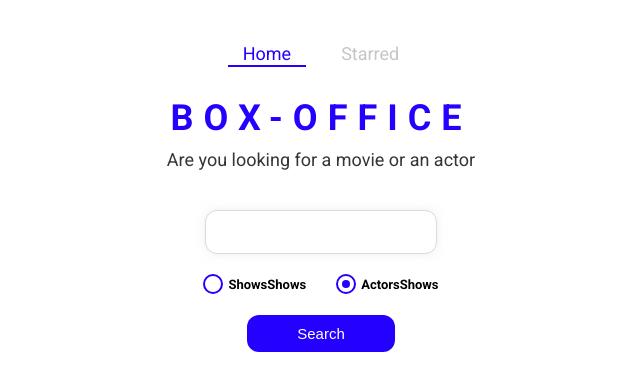
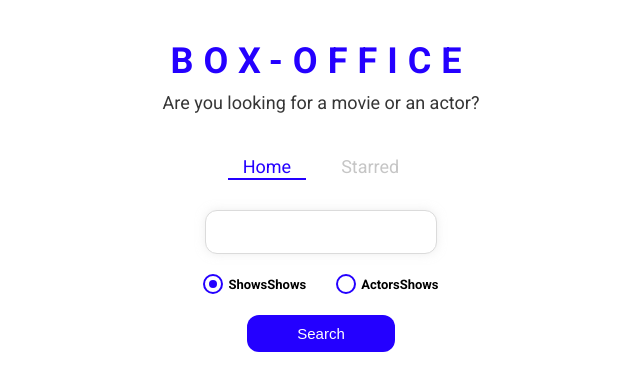
Before and after one commit to ice-cam/box-office-app, a React (Create React App) app: page / in a window 1280 px wide. Shown: the top 390 px of the page, without its empty margins (319-959 px from the left). Built offline with nearby package versions, Linux system fonts and the light colour scheme.

Commit message:
some changes added to the files

```diff
--- a/src/Pages/Show.jsx
+++ b/src/Pages/Show.jsx
@@ -13,9 +13,11 @@ const Show = () => {
   const { showId } = useParams();
   //const { showData, showError } = useShowById(showId);
 
-  const { data: showData, error: showError } = useQuery(['show', showId], () =>
-    getShowById(showId)
-  );
+  const { data: showData, error: showError } = useQuery({
+    queryKey: ['show', showId],
+    queryFn: () => getShowById(showId),
+    refetchOnWindowFocus: false,
+  });
 
   // const navigateTo = useNavigate();
 
--- a/src/Pages/Starred.jsx
+++ b/src/Pages/Starred.jsx
@@ -11,9 +11,9 @@ const Starred = () => {
     queryKey: ['starred', starredShowsIds],
     queryFn: () =>
       getShowsByIds(starredShowsIds).then(result =>
-        result.map(show => {
-          show;
-        })
+        result.map(show => ({
+          show,
+        }))
       ),
 
     refetchOnWindowFocus: false,
--- a/src/components/AppTitle.jsx
+++ b/src/components/AppTitle.jsx
@@ -3,7 +3,7 @@ import styled from 'styled-components';
 export default function AppTitle(props) {
   const {
     title = 'Box-Office',
-    subtitle = 'Are you looking for a movie or an actor',
+    subtitle = 'Are you looking for a movie or an actor?',
   } = props;
 
   return (
--- a/src/components/MainLayout.jsx
+++ b/src/components/MainLayout.jsx
@@ -5,8 +5,8 @@ import Navs from './Navs';
 const MainLayout = () => {
   return (
     <div>
+      <AppTitle />
       <Navs />
-      <AppTitle />
       <Outlet />
     </div>
   );
--- a/src/components/SearchForm.jsx
+++ b/src/components/SearchForm.jsx
@@ -1,10 +1,10 @@
 import { useState } from 'react';
 import { useSearchStr } from '..//lib/useSearchStr';
 import CustomRadio from './CustomRadio';
-import { styled } from 'styled-components';
+import styled from 'styled-components';
 
 const SearchForm = ({ onSearch }) => {
-  const [searchStr, setSearchStr] = useSearchStr('');
+  const [searchStr, setSearchStr] = useSearchStr();
   const [searchOption, setSearchOption] = useState('shows');
 
   const onSearchInputChange = ev => {
@@ -38,7 +38,7 @@ const SearchForm = ({ onSearch }) => {
       <RadiosWrapper>
         <CustomRadio
           label="Shows"
-          name="seach-option"
+          name="search-option"
           value="shows"
           checked={searchOption === 'shows'}
           onChange={onRadioChange}
@@ -46,9 +46,9 @@ const SearchForm = ({ onSearch }) => {
 
         <CustomRadio
           label="Actors"
-          name="seach-option"
-          value="shows"
-          checked={searchOption === 'shows'}
+          name="search-option"
+          value="actors"
+          checked={searchOption === 'actors'}
           onChange={onRadioChange}
         />
       </RadiosWrapper>
--- a/src/components/shows/Details.jsx
+++ b/src/components/shows/Details.jsx
@@ -1,13 +1,13 @@
-import { styled } from 'styled-components';
+import styled from 'styled-components';
 
 const Details = props => {
-  const { status, perimered, network } = props;
+  const { status, permiered, network } = props;
 
   return (
     <DetailsWrapper>
       <p>Status: {status}</p>
       <p>
-        Perimered={perimered} {!!network && `on ${network.name}`}
+        Permiered={permiered} {!!network && `on ${network.name}`}
       </p>
     </DetailsWrapper>
   );
--- a/src/components/shows/Seasons.jsx
+++ b/src/components/shows/Seasons.jsx
@@ -1,11 +1,11 @@
-import { styled } from 'styled-components';
+import styled from 'styled-components';
 
 const Seasons = ({ seasons }) => {
   return (
     <SeasonsWrapper>
       <p>Seasons in total :{seasons.length} </p>
       <p>
-        Episodes in total:
+        Episodes in total:{''}
         {seasons.reduce((sum, season) => sum + season.episodeOrder, 0)}
       </p>
 
@@ -18,7 +18,7 @@ const Seasons = ({ seasons }) => {
             </div>
 
             <div className="right">
-              Aired:
+              Aired:{''}
               <strong>
                 {season.premiereDate} - {season.endDate}
               </strong>
--- a/src/components/shows/ShowCard.jsx
+++ b/src/components/shows/ShowCard.jsx
@@ -1,6 +1,6 @@
-//import { Link } from 'react-router-dom';
+import { Link } from 'react-router-dom';
 import { useRef } from 'react';
-import { styled } from 'styled-components';
+import styled from 'styled-components';
 import { SearchImgWrapper, SearchCard } from '../common/SearchCard';
 import { StarIcon } from '../common/StarIcon';
 
@@ -16,7 +16,7 @@ const ShowCard = ({ name, image, id, summary, onStarMeClick, isStarred }) => {
 
     const starBtnEl = starBtnRef.current;
 
-    if (starBtnEl) return;
+    if (!starBtnEl) return;
 
     if (isStarred) {
       starBtnEl.classList.remove('animate');
@@ -34,16 +34,10 @@ const ShowCard = ({ name, image, id, summary, onStarMeClick, isStarred }) => {
       <p>{summaryStripped}</p>
 
       <ActionSection>
-        <a href={`/show/${id}`} target="_blank" rel="noreferrer">
+        <Link to={`/show/${id}`} target="_blank" rel="noreferrer">
           Read more
-        </a>
-        <StarBtn
-          ref={starBtnRef}
-          type="button"
-          onClick={() => {
-            handleStarClick;
-          }}
-        >
+        </Link>
+        <StarBtn ref={starBtnRef} type="button" onClick={handleStarClick}>
           <StarIcon active={isStarred} />
         </StarBtn>
       </ActionSection>
--- a/src/components/shows/ShowMainData.jsx
+++ b/src/components/shows/ShowMainData.jsx
@@ -1,4 +1,4 @@
-import { styled } from 'styled-components';
+import styled from 'styled-components';
 import { StarIcon } from '../common/StarIcon';
 
 const ShowMainData = ({ image, name, rating, summary, genres }) => {
--- a/src/index.jsx
+++ b/src/index.jsx
@@ -13,7 +13,7 @@ root.render(
 
 // If you want your app to work offline and load faster, you can change
 // unregister() to register() below. Note this comes with some pitfalls.
-// Learn more about service workers: https://cra.link/PWA
+// Learn more about service workers: https://cra.link/P
 serviceWorkerRegistration.unregister();
 
 // If you want to start measuring performance in your app, pass a function
--- a/src/lib/useStarredShows.jsx
+++ b/src/lib/useStarredShows.jsx
@@ -1,7 +1,7 @@
 import { useEffect, useReducer } from 'react';
 
 const usePersistedReducer = (reducer, initialState, localStorageKey) => {
-  const { state, dispatch } = useReducer(reducer, initialState, initial => {
+  const [state, dispatch] = useReducer(reducer, initialState, initial => {
     const persistedValue = localStorage.getItem(localStorageKey);
 
     return persistedValue ? JSON.parse(persistedValue) : initial;
```
